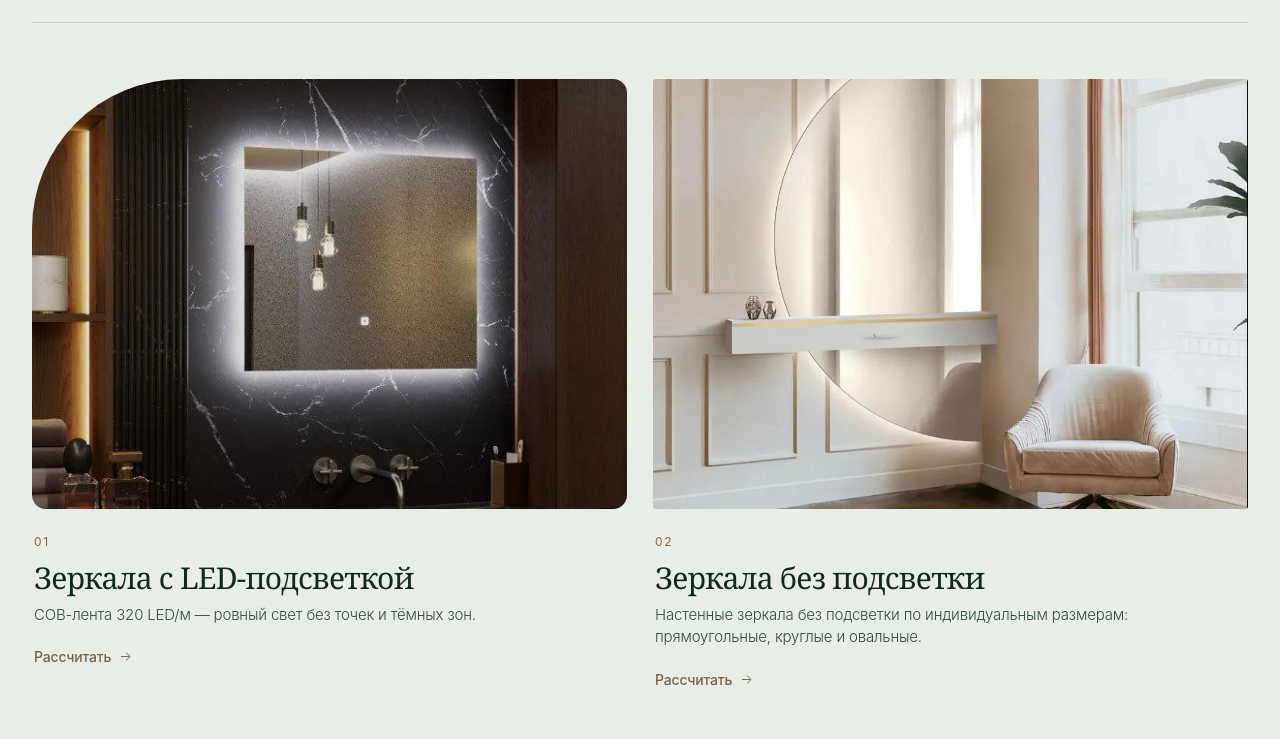
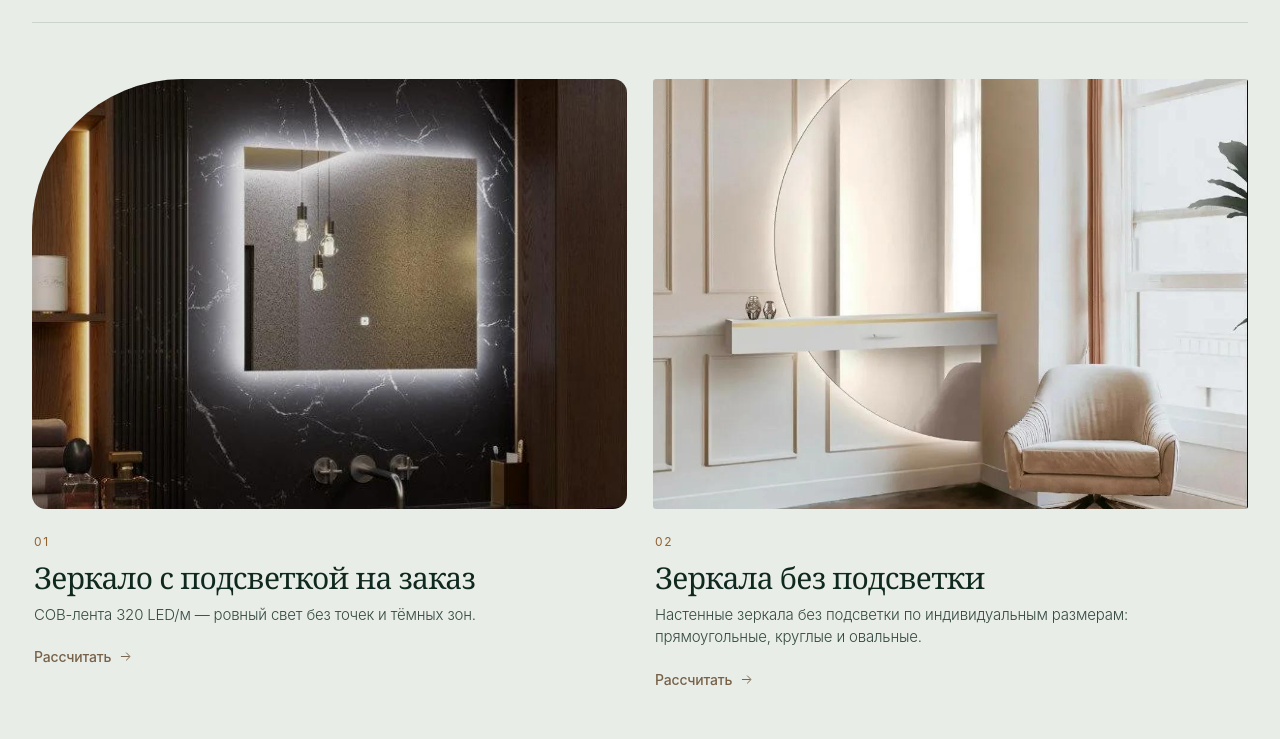
Before and after one commit to Vasiliy1564/zerkala-calc-, a plain HTML site: page index.html in a window 1280 px wide. Shown: the part 1684-2423 px from the top of the page. Drawn offline with Linux system fonts and the light colour scheme.

Commit message:
Clarify LED mirror and custom LED mirror search wording

```diff
--- a/index.html
+++ b/index.html
@@ -33,10 +33,10 @@
 </script>
   <meta charset="utf-8">
   <meta name="viewport" content="width=device-width, initial-scale=1">
-  <meta name="description" content="Зеркала на заказ по вашим размерам в Санкт-Петербурге и Мурино: с LED-подсветкой и без, для ванной, прихожей и в полный рост. Калькулятор цены, доставка и монтаж.">
+  <meta name="description" content="Зеркало с подсветкой на заказ по вашим размерам в Санкт-Петербурге и Мурино. Для ванной, прихожей и в полный рост. Онлайн-расчёт цены, доставка и установка. Зеркала без подсветки также доступны.">
   <meta name="keywords" content="зеркала на заказ Мурино, зеркала на заказ Санкт-Петербург, зеркала с подсветкой СПб, зеркала без подсветки СПб, зеркала Бугры, зеркала Новое Девяткино">
   <meta name="theme-color" content="#f5f5f7">
-  <title>Зеркала на заказ в Мурино и СПб — с подсветкой | Зеркало Pro</title>
+  <title>Зеркало с подсветкой на заказ в СПб и Мурино | Зеркало Pro</title>
 
   <!-- Open Graph -->
   <meta property="og:type" content="website">
@@ -128,7 +128,7 @@ html{scroll-padding-top:16px}#quote-form{scroll-margin-top:0}body{background:#ff
         <div class="hero-content">
           <p class="eyebrow">Изготовление · доставка · монтаж</p>
           <h1 id="hero-title">Зеркала на заказ<br><em>в Мурино и Санкт-Петербурге.</em></h1>
-          <p>Изготавливаем зеркала по вашим размерам — с LED-подсветкой и без. Для ванной, прихожей и в полный рост. Замер, доставка и аккуратная установка в Мурино и Петербурге.</p>
+          <p>Изготовим зеркало с подсветкой на заказ по вашим размерам — для ванной, прихожей или в полный рост. Также делаем зеркала без подсветки. Замер, доставка и аккуратная установка в Мурино и Санкт-Петербурге.</p>
           <div class="hero-actions">
             <a class="button" href="#quote-form">Рассчитать стоимость
               <svg viewBox="0 0 20 20" fill="none"><path d="M3 10h13M11 4l6 6-6 6" stroke="currentColor" stroke-width="1.5"/></svg>
@@ -167,7 +167,7 @@ html{scroll-padding-top:16px}#quote-form{scroll-margin-top:0}body{background:#ff
           <article class="product">
             <img src="assets/projects/bathroom-dark.jpg" alt="Прямоугольное зеркало с LED-подсветкой на тёмной стене" loading="lazy">
             <div class="product-copy">
-              <h3><a href="zerkala-s-podsvetkoy-murino.html">Зеркала с LED-подсветкой</a></h3>
+              <h3><a href="zerkala-s-podsvetkoy-murino.html">Зеркало с подсветкой на заказ</a></h3>
               <p>COB-лента 320 LED/м — ровный свет без точек и тёмных зон.</p>
               <a class="text-link" href="#quote-form">Рассчитать <svg viewBox="0 0 20 20" fill="none"><path d="M3 10h13M11 4l6 6-6 6" stroke="currentColor" stroke-width="1.5"/></svg></a>
             </div>
```
